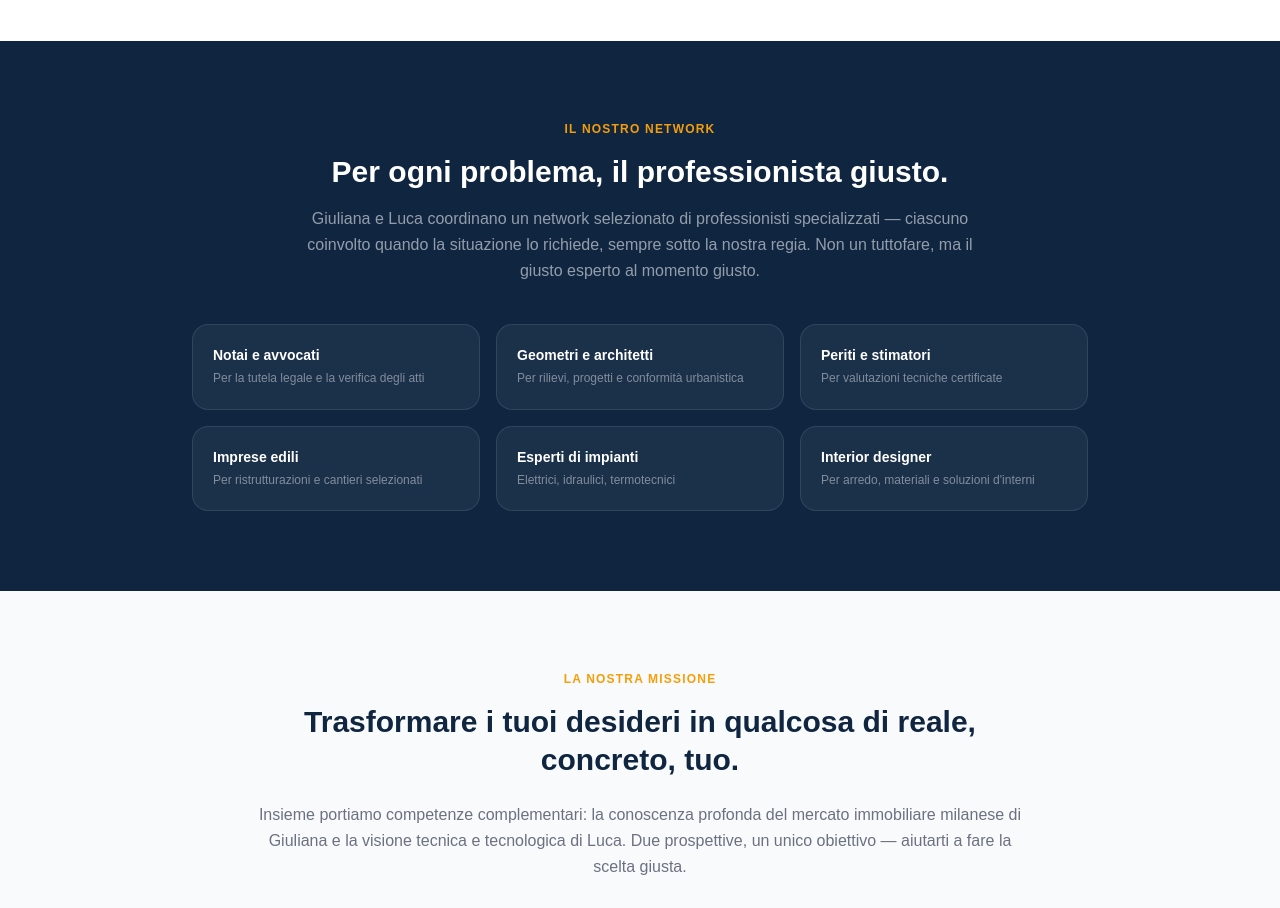
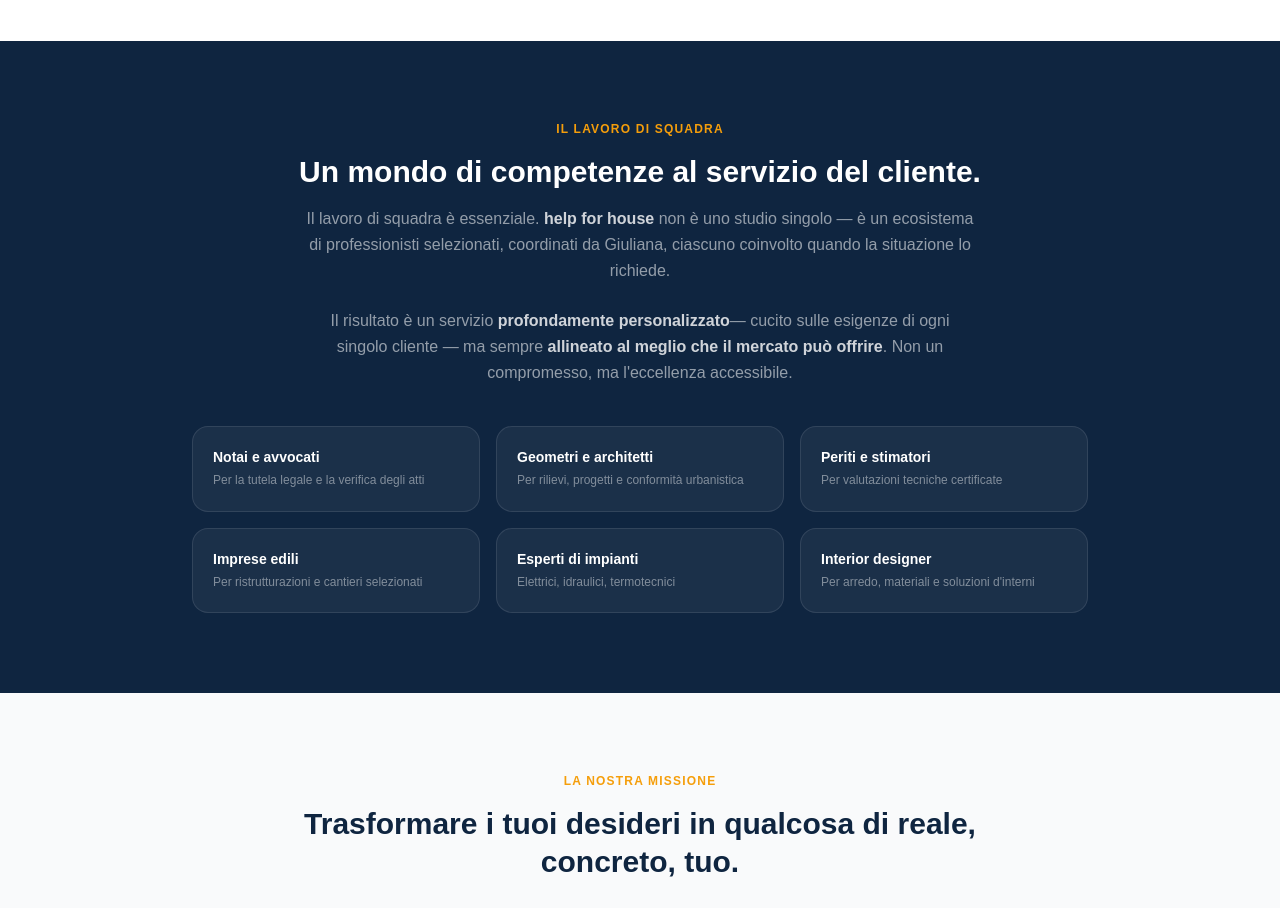
Before and after one commit to inglucabertoni-cyber/sito2, a Next.js app: page /chi-siamo in a window 1280 px wide. Shown: the part 2180-3088 px from the top of the page. Built offline with nearby package versions, Linux system fonts and the light colour scheme.

Commit message:
feat: update network section with teamwork and competencies philosophy
Co-Authored-By: Claude Sonnet 4.6 <noreply@anthropic.com>

```diff
--- a/app/chi-siamo/page.tsx
+++ b/app/chi-siamo/page.tsx
@@ -169,14 +169,20 @@ export default function ChiSiamoPage() {
       <section className="bg-[#0F2540] py-16 sm:py-20 px-4">
         <div className="max-w-4xl mx-auto">
           <div className="text-center mb-10">
-            <p className="text-[#F59E0B] text-xs font-semibold tracking-widest uppercase mb-4">Il nostro network</p>
+            <p className="text-[#F59E0B] text-xs font-semibold tracking-widest uppercase mb-4">Il lavoro di squadra</p>
             <h2 className="text-2xl sm:text-3xl font-black text-white mb-4 leading-tight">
-              Per ogni problema, il professionista giusto.
+              Un mondo di competenze al servizio del cliente.
             </h2>
+            <p className="text-white/55 text-sm sm:text-base leading-relaxed max-w-2xl mx-auto mb-6">
+              Il lavoro di squadra è essenziale. <strong className="text-white/80">help for house</strong> non è
+              uno studio singolo — è un ecosistema di professionisti selezionati, coordinati da Giuliana,
+              ciascuno coinvolto quando la situazione lo richiede.
+            </p>
             <p className="text-white/55 text-sm sm:text-base leading-relaxed max-w-2xl mx-auto">
-              Giuliana e Luca coordinano un network selezionato di professionisti specializzati —
-              ciascuno coinvolto quando la situazione lo richiede, sempre sotto la nostra regia.
-              Non un tuttofare, ma il giusto esperto al momento giusto.
+              Il risultato è un servizio <strong className="text-white/80">profondamente personalizzato</strong>
+              — cucito sulle esigenze di ogni singolo cliente — ma sempre
+              <strong className="text-white/80"> allineato al meglio che il mercato può offrire</strong>.
+              Non un compromesso, ma l'eccellenza accessibile.
             </p>
           </div>
           <div className="grid sm:grid-cols-3 gap-4">
```
